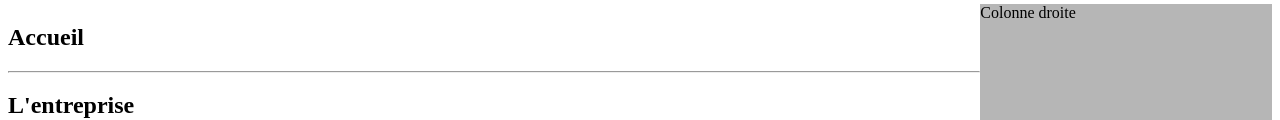
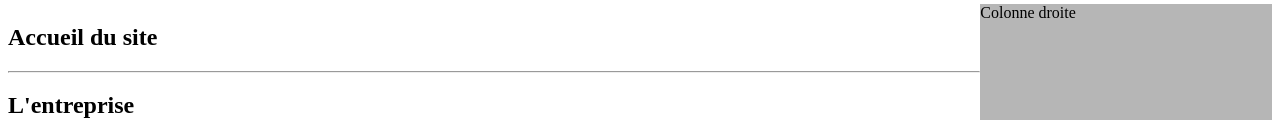
Before and after one commit to Maha1201/Jarditou, a plain HTML site: page index.html in a window 1280 px wide. Shown: the part 408-528 px from the top of the page. Drawn offline with Linux system fonts and the light colour scheme.

Commit message:
Titre accueil

```diff
--- a/index.html
+++ b/index.html
@@ -45,7 +45,7 @@
                 <div id="colonne_gauche">
 
                     <!--Texte accueil-->
-                    <h2 id="Accueilparagraphe"> Accueil</h2>
+                    <h2 id="Accueilparagraphe"> Accueil du site</h2>
                     <hr>
 
                     <h2>L'entreprise</h2>
```
